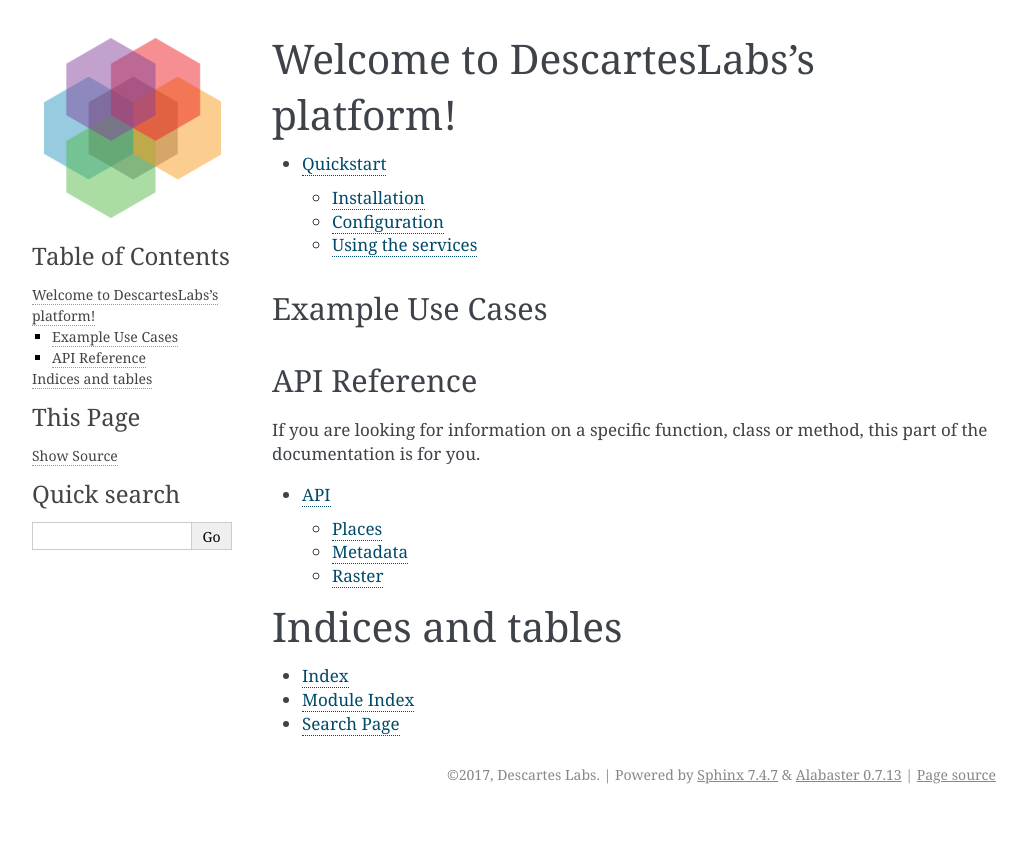
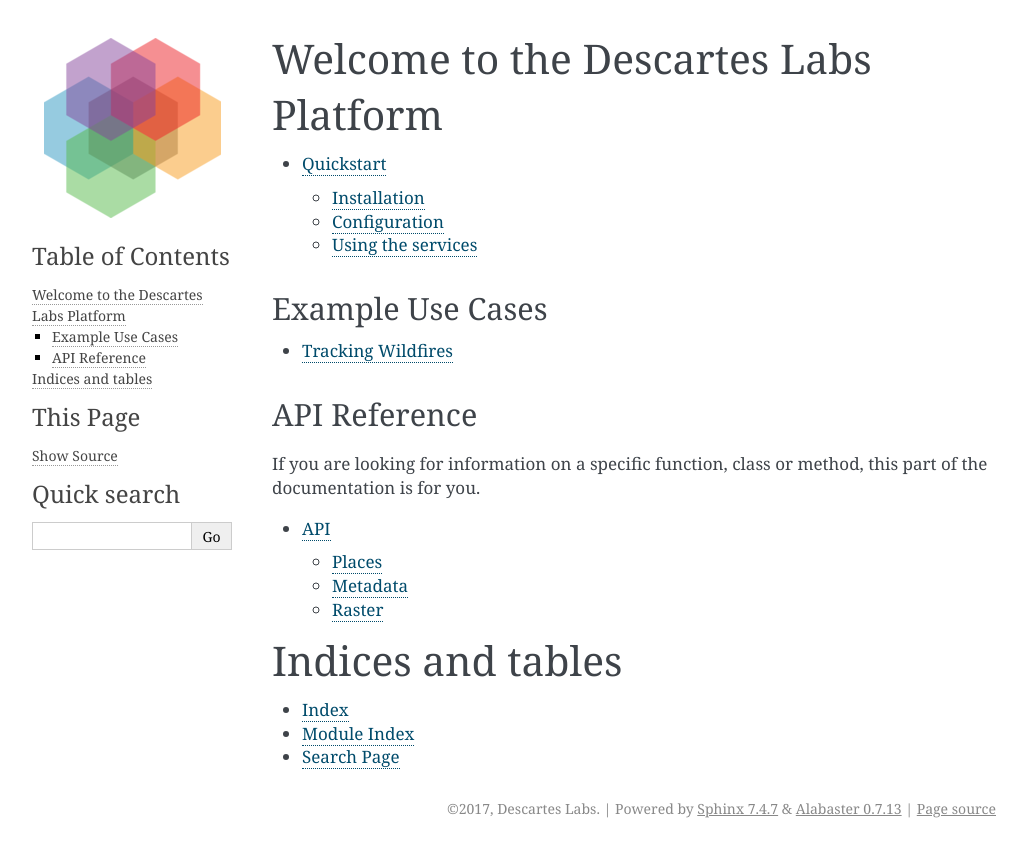
Before and after one commit to descarteslabs/descarteslabs-python, a Sphinx documentation site: the page built from docs/index.rst, in a window 1280 px wide. Shown: the top 857 px of the page, without its empty margins (114-1141 px from the left). Built offline with Sphinx 7.4.7, drawn with Linux system fonts in a browser that asks for light colours; pages that are not in the unit, such as notebooks, are missing from menus.

Commit message:
added tracking wildfires notebook to docs page

```diff
--- a/docs/index.rst
+++ b/docs/index.rst
@@ -1,5 +1,5 @@
-Welcome to DescartesLabs's platform!
-====================================
+Welcome to the Descartes Labs Platform
+======================================
 
 .. toctree::
    :maxdepth: 2
@@ -15,6 +15,8 @@
    :maxdepth: 1
 
    Land Cover <land_cover_demo>
+   Tracking Wildfires <http://nbviewer.jupyter.org/urls/storage.googleapis.com/dl-public-notebooks/wildfire_assessment_demo.ipynb>
+
 
 API Reference
 -------------
```
